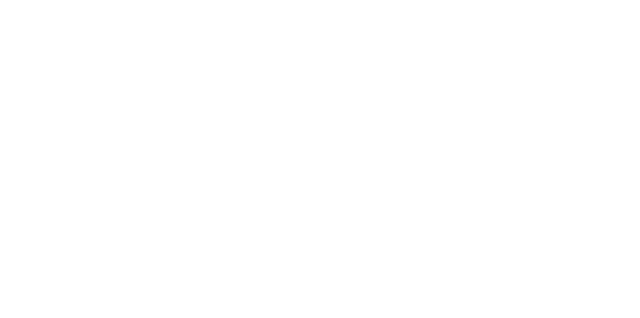
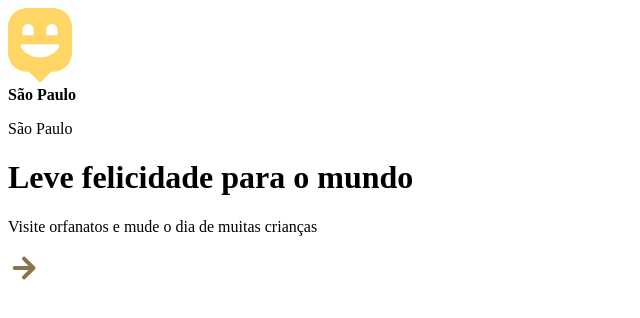
Before and after one commit to pedrofn/nlw-3, a plain HTML site: page index.html in a window 1280 px wide. Shown: the whole page, without its empty margins (0-640 px from the left). Drawn offline with Linux system fonts and the light colour scheme.

```diff
--- a/index.html
+++ b/index.html
@@ -5,9 +5,28 @@
     <meta name="viewport" content="width=device-width, initial-scale=1.0">
     <title>Happy</title>
 
-    <link rel="ico" href="">
+    <link rel="icon" href="./public/images/logo-icon.png">
 </head>
 <body>
+    <header>
+        <img src="./public/images/logo.svg" alt="Logomarca de Happy">
 
+        <div>
+            <strong>São Paulo</strong>
+            <p>São Paulo</p>
+        </div>
+    </header>
+
+    <main>
+        <h1>Leve felicidade para o mundo</h1>
+
+        <section>
+            <p>Visite orfanatos e mude o dia de muitas crianças</p>
+
+            <a href="#" title="Visite orfanatos">
+                <img src="./public/images/arrow.svg" alt="Ir para o mapa">
+            </a>
+        </section>
+    </main>
 </body>
 </html>
```
Also changed, not shown: public/css/main.css (added).
